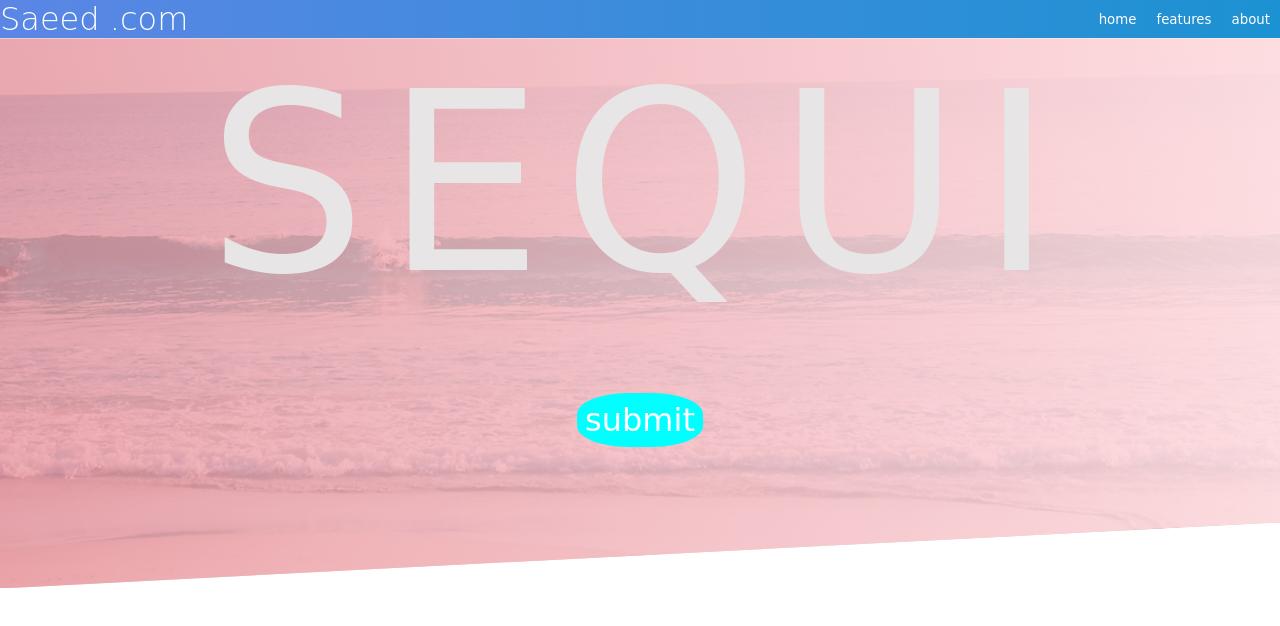
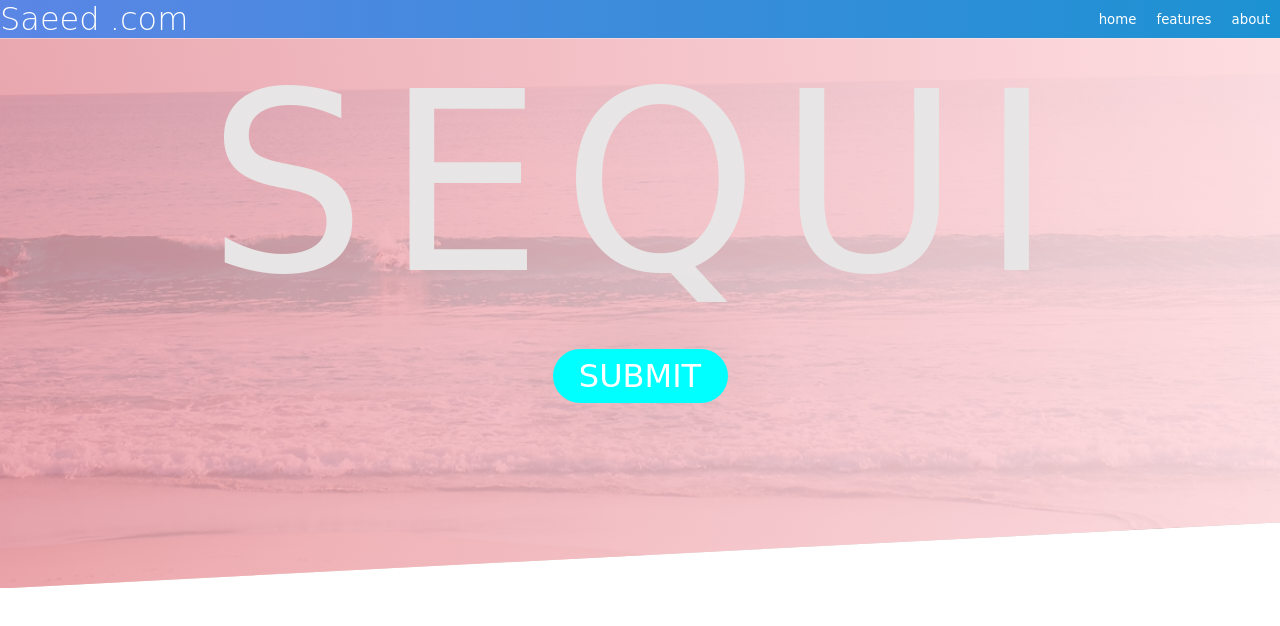
Before and after one commit to saeed0920/start-css-modern-project, a plain HTML site: page index.html in a window 1280 px wide. Drawn offline with Linux system fonts and the light colour scheme; files whose address does not match are found by name.

Commit message:
botstyle

```diff
--- a/css/index.css
+++ b/css/index.css
@@ -83,10 +83,23 @@ a {
   color: #e7e5e5;
   letter-spacing: 19px;
 }
-.content__bot {
-  transform: translate(-50%, -50%);
-  position: absolute;
-  left: 50%;
-  top: 50%;
+.content__bot,
+.content__bot:link,
+.content__bot:visited {
   margin-top: 20px;
+  border-radius: 9rem;
+  width: 175px;
+  text-transform: uppercase;
+  text-decoration: none;
+  display: inline-block;
+  transition: all 0.2s;
+  box-shadow: 1px 1px 90px rgba(0, 0, 0, 0.1);
 }
+.content__bot:hover {
+  transform: translateY(-5px);
+  box-shadow: 0px 5px 7px rgba(0, 0, 0, 0.2);
+}
+.content__bot:active {
+  transform: translateY(-2px);
+  box-shadow: 0px 3px 5px rgba(0, 0, 0, 0.3);
+}
--- a/index.html
+++ b/index.html
@@ -20,22 +20,24 @@
         <div class="cum font-lg">Saeed .com</div>
         <div class="ul-primery flex">
           <ul class="ul nav font-sml">
-            <a href="#">home</a>
+            <a href="#" class="ul__a">home</a>
           </ul>
           <ul class="ul nav font-sml">
             <a href="#" class="ul__a">features</a>
           </ul>
           <ul class="ul nav font-sml">
-            <a href="#">about</a>
+            <a href="#" class="ul__a">about</a>
           </ul>
         </div>
       </div>
     </div>
     <div class="content image">
       <div class="content__h1 h1--primery font-llg">sequi</div>
-      <div class="content__bot bot--primery bot--big bot--white font-lg bot">
-        <a href="#" class="a">submit</a>
-      </div>
+      <a
+        href="#"
+        class="a content__bot bot--primery bot--big bot--white font-lg bot"
+        >submit</a
+      >
     </div>
   </body>
 </html>
```
